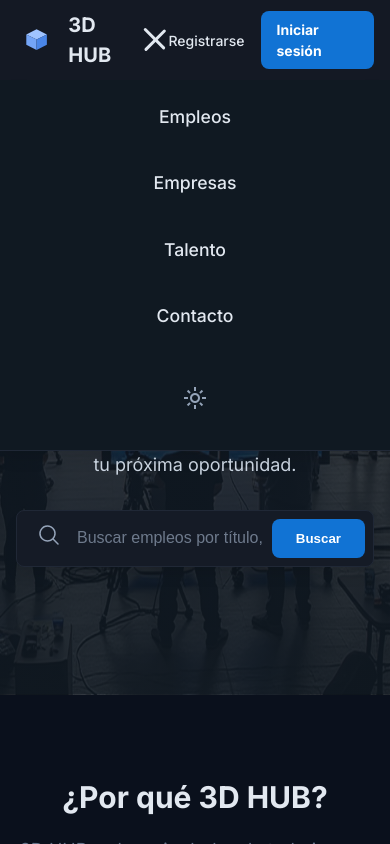
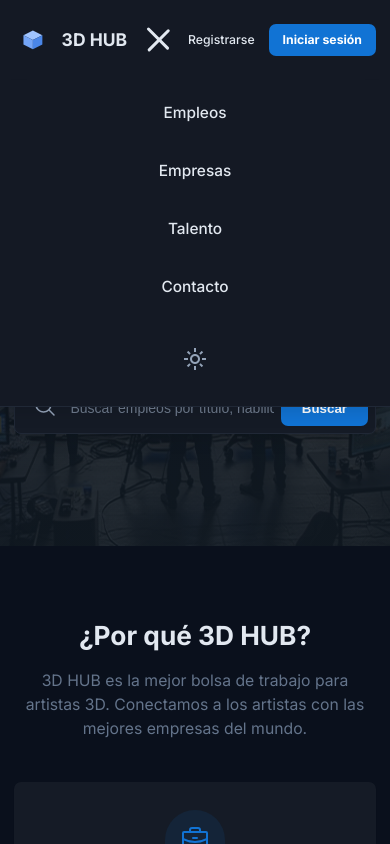
Before and after one commit to PabloLivian/3D-Hub, a React (Vite) app: page / in a window 390 px wide. Both pictures are taken after a click on the button "Toggle navigation". Shown: the top 844 px of the page. Built offline with nearby package versions, Linux system fonts and the light colour scheme.

Commit message:
Feat: Mobile scaling, Navbar fixes, and Hero title adjustments

```diff
--- a/package.json
+++ b/package.json
@@ -4,7 +4,7 @@
   "version": "0.0.0",
   "type": "module",
   "scripts": {
-    "dev": "vite",
+    "dev": "vite --host",
     "build": "vite build",
     "lint": "eslint .",
     "preview": "vite preview"
--- a/src/components/Hero.module.css
+++ b/src/components/Hero.module.css
@@ -27,6 +27,17 @@
     font-weight: 900;
     margin-bottom: 1rem;
     line-height: 1.2;
+}
+
+@media (max-width: 768px) {
+    .heroTitle {
+        text-wrap: balance;
+        font-size: 2rem;
+    }
+
+    .heroTitle br {
+        display: none;
+    }
 }
 
 .gradientText {
--- a/src/components/Navbar.jsx
+++ b/src/components/Navbar.jsx
@@ -1,4 +1,4 @@
-import React, { useState, useEffect } from 'react';
+import React, { useState, useEffect, useRef } from 'react';
 import { Link, useLocation } from 'react-router-dom';
 import styles from './Navbar.module.css';
 import ThemeToggle from './ThemeToggle';
@@ -7,6 +7,10 @@ const Navbar = () => {
     const [isScrolled, setIsScrolled] = useState(false);
     const [isMenuOpen, setIsMenuOpen] = useState(false);
     const location = useLocation();
+
+    // Refs for click-outside detection
+    const menuRef = useRef(null);
+    const buttonRef = useRef(null);
 
     useEffect(() => {
         const handleScroll = () => {
@@ -20,6 +24,26 @@ const Navbar = () => {
         window.addEventListener('scroll', handleScroll);
         return () => window.removeEventListener('scroll', handleScroll);
     }, []);
+
+    // Click outside handler
+    useEffect(() => {
+        const handleClickOutside = (event) => {
+            if (
+                isMenuOpen &&
+                menuRef.current &&
+                !menuRef.current.contains(event.target) &&
+                buttonRef.current &&
+                !buttonRef.current.contains(event.target)
+            ) {
+                setIsMenuOpen(false);
+            }
+        };
+
+        document.addEventListener('mousedown', handleClickOutside);
+        return () => {
+            document.removeEventListener('mousedown', handleClickOutside);
+        };
+    }, [isMenuOpen]);
 
     const toggleMenu = () => {
         setIsMenuOpen(!isMenuOpen);
@@ -59,6 +83,7 @@ const Navbar = () => {
 
                     {/* Hamburger Button */}
                     <button
+                        ref={buttonRef}
                         className={`${styles.menuToggle} ${isMenuOpen ? styles.open : ''}`}
                         onClick={toggleMenu}
                         aria-label="Toggle navigation"
@@ -79,7 +104,10 @@ const Navbar = () => {
                 </div>
 
                 {/* Mobile Menu Dropdown */}
-                <div className={`${styles.mobileMenu} ${isMenuOpen ? styles.open : ''}`}>
+                <div
+                    ref={menuRef}
+                    className={`${styles.mobileMenu} ${isMenuOpen ? styles.open : ''}`}
+                >
                     <Link to="/jobs" className={isActive('/jobs')} onClick={closeMenu}>Empleos</Link>
                     <Link to="/companies" className={isActive('/companies')} onClick={closeMenu}>Empresas</Link>
                     <Link to="/artists" className={isActive('/artists')} onClick={closeMenu}>Talento</Link>
--- a/src/components/Navbar.module.css
+++ b/src/components/Navbar.module.css
@@ -99,7 +99,7 @@
     top: 100%;
     left: 0;
     width: 100%;
-    background-color: var(--navbar-mobile-bg);
+    background-color: var(--navbar-bg);
     padding: 1rem 0;
     flex-direction: column;
     align-items: center;
--- a/src/index.css
+++ b/src/index.css
@@ -53,7 +53,6 @@
 
 /* LIGHT THEME */
 [data-theme="light"] {
-  /* COLORS */
 
   /* BACKGROUNDS */
   --background-primary: #f8fafc;
@@ -174,3 +173,20 @@ a {
   color: var(--text-placeholder);
   opacity: 0.7;
 }
+
+/* MOBILE SCALING (Responsive Typography) */
+@media screen and (max-width: 768px) {
+  :root {
+    /* Reduces base unit from 16px to 14px (87.5% scale) */
+    font-size: 14px;
+
+    /* Ensure container takes full width on mobile */
+    --container-width: 100%;
+  }
+
+  /* Safe area adjustments for modern phones */
+  body {
+    padding-left: env(safe-area-inset-left);
+    padding-right: env(safe-area-inset-right);
+  }
+}
--- a/src/pages/NotFound.module.css
+++ b/src/pages/NotFound.module.css
@@ -23,6 +23,7 @@
     font-size: 2rem;
     font-weight: 700;
     margin-bottom: 1rem;
+    color: var(--text-light);
 }
 
 .message {
```
Also changed, not shown: 1 other file (tests, documents, lock files or other folders).
